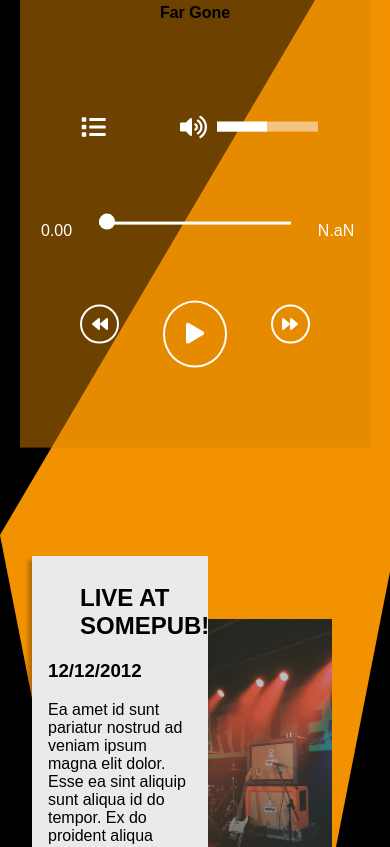
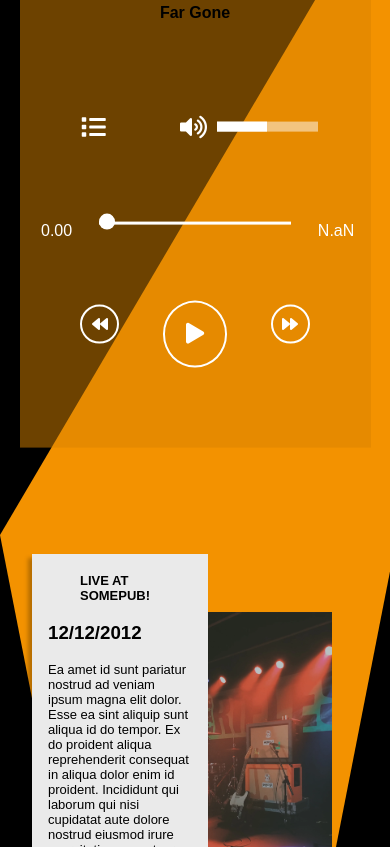
Before and after one commit to DylanBob211/bandWebsite, a website with bundled scripts: page index.html in a window 390 px wide. Shown: the part 1153-2000 px from the top of the page. Built offline with nearby package versions, Linux system fonts and the light colour scheme.

Commit message:
news text-box now responsive and with scroll overflow

```diff
--- a/src/scss/_news.scss
+++ b/src/scss/_news.scss
@@ -2,7 +2,7 @@
   display: flex;
   flex-direction: column;
   align-items: center;
-  width: 100vw;
+  // width: 100vw;
   height: 100vh;
   background: url('../assets/imgs/Vecs/NewsBG.svg') no-repeat;
   background-size: cover;
@@ -20,7 +20,7 @@
 
     .text-box {
       //in un media grande le box si allargano ma non vanno giu
-      overflow: hidden;
+      overflow-y: scroll;
       background-color: #eaeaea;
       padding: .5rem 1rem;
       box-shadow: -4px 4px 4px rgba(0, 0, 0, 0.25);
@@ -31,6 +31,15 @@
 
       h1 {
         text-transform: uppercase;
+        @include mediaSm() {
+          font-size: small;
+        }
+      }
+
+      p {
+        @include mediaSm() {
+          font-size: small;
+        }
       }
 
     }
```
Also changed, not shown: src/css/main.css.
